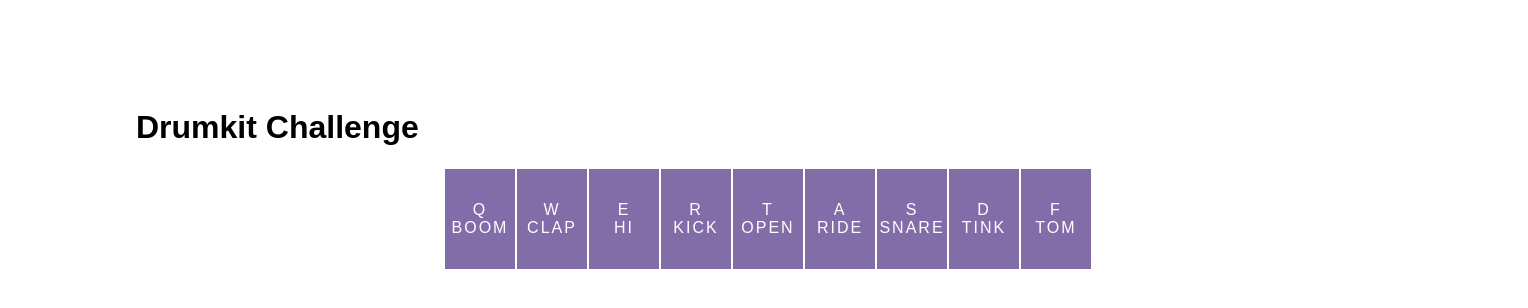
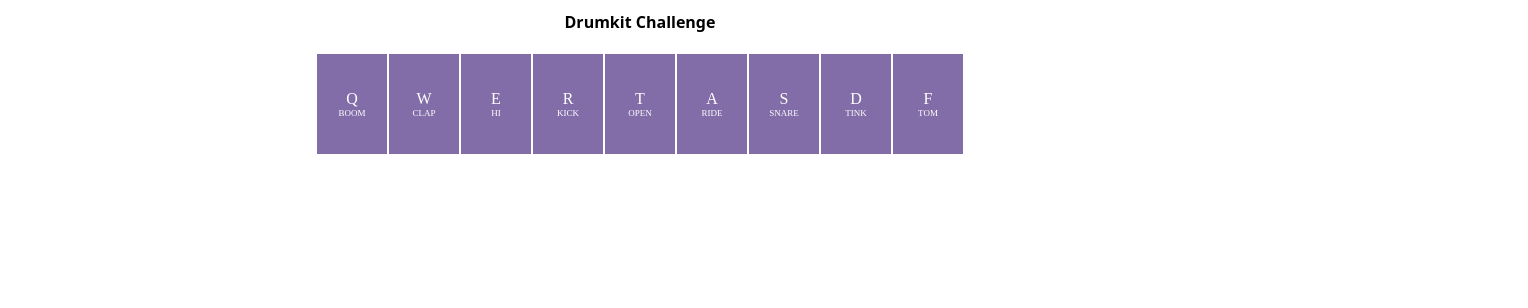
Before and after one commit to norasaffar/week3drum, a plain HTML site: page index.html in a window 1280 px wide. Shown: the whole page, 1528 px wide, since content can reach past the window. Drawn offline with Linux system fonts and the light colour scheme.

Commit message:
first commit

```diff
--- a/index.html
+++ b/index.html
@@ -8,52 +8,52 @@
 </head>
 <body>
     <div class="background">
-    <h1>Drumkit Challenge</h1>
+    <h1 class="header">Drumkit Challenge</h1>
 
     <div class="boxContainer">
         <div id="boom" class="box">
-            <p>Q</p>
-            <p>BOOM</p>
+            <p id="letters">Q</p>
+            <p style="font-size:xx-small;">BOOM</p>
         </div>
 
         <div id="clap" class="box">
             <p>W</p>
-            <p>CLAP</p>
+            <p style="font-size:xx-small;">CLAP</p>
         </div>
 
         <div id="hihat" class="box">
             <p>E</p>
-            <p>HI</p>
+            <p style="font-size:xx-small;">HI</p>
         </div>
 
         <div id="kick" class="box">
             <p>R</p>
-            <p>KICK</p>
+            <p style="font-size:xx-small;">KICK</p>
         </div>
 
         <div id="openhat" class="box">
             <p>T</p>
-            <p>OPEN</p>
+            <p style="font-size:xx-small;">OPEN</p>
         </div>
 
         <div id="ride" class="box">
             <p>A</p>
-            <p>RIDE</p>
+            <p style="font-size:xx-small;">RIDE</p>
         </div>
 
         <div id="snare" class="box">
             <p>S</p>
-            <p>SNARE</p>
+            <p style="font-size:xx-small;">SNARE</p>
         </div>
 
         <div id="tink" class="box">
             <p>D</p>
-            <p>TINK</p>
+            <p style="font-size:xx-small;">TINK</p>
         </div>
 
         <div id="tom" class="box">
             <p>F</p>
-            <p>TOM</p>
+            <p style="font-size:xx-small;">TOM</p>
         </div>
     </div>
          </div>
--- a/style.css
+++ b/style.css
@@ -1,9 +1,18 @@
+.header{
+    text-align: center;
+    font-size: medium;
+    font-family:system-ui, -apple-system, BlinkMacSystemFont, 'Segoe UI', Roboto, Oxygen, Ubuntu, Cantarell, 'Open Sans', 'Helvetica Neue', sans-serif;
+    margin-bottom: 20px;
+    justify-content: center;
+    flex-direction: column;
+}
+
 .box {
+
     border: 1px solid white;
     width: 70px;
     height: 100px;
     display: flex;
-    flex-direction:inherit;
     flex-direction: column;
     justify-content: center;
     align-items: center;
@@ -20,17 +29,27 @@
     align-items: center;
 }
 
+.letters{
+    color: blue;
+
+
+}
+
 p{
     color: white;
     text-align: center;
     margin: 0;
-    letter-spacing: 2px;
 }
 
 
-.background{
+
+
+
+
+
+/* .background{
     padding: 5em 8em;
   font-family: 'Montserrat', sans-serif;
   width: 100%;
   height: 100vh;
-}
+} */
```
Also changed, not shown: 1 other file.
